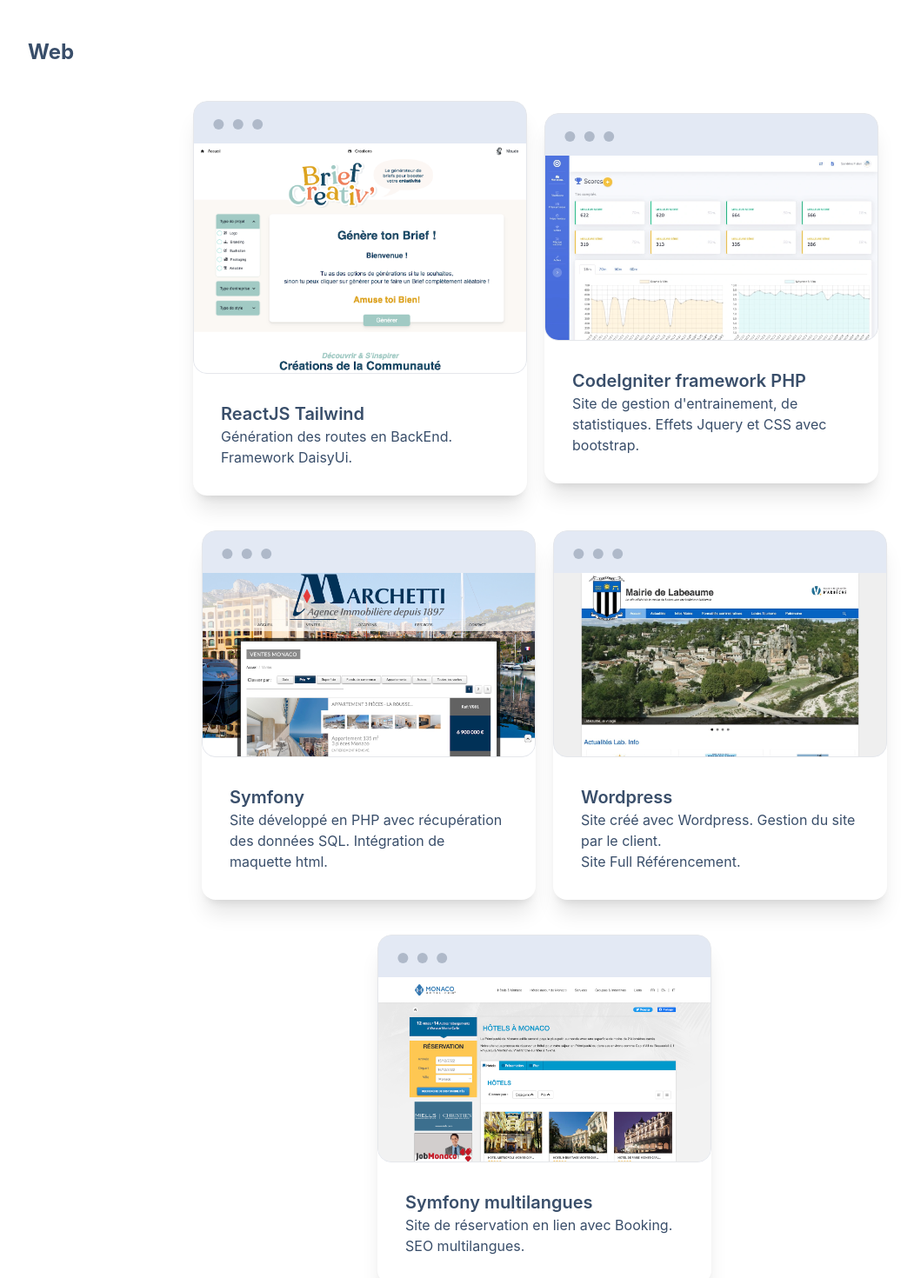
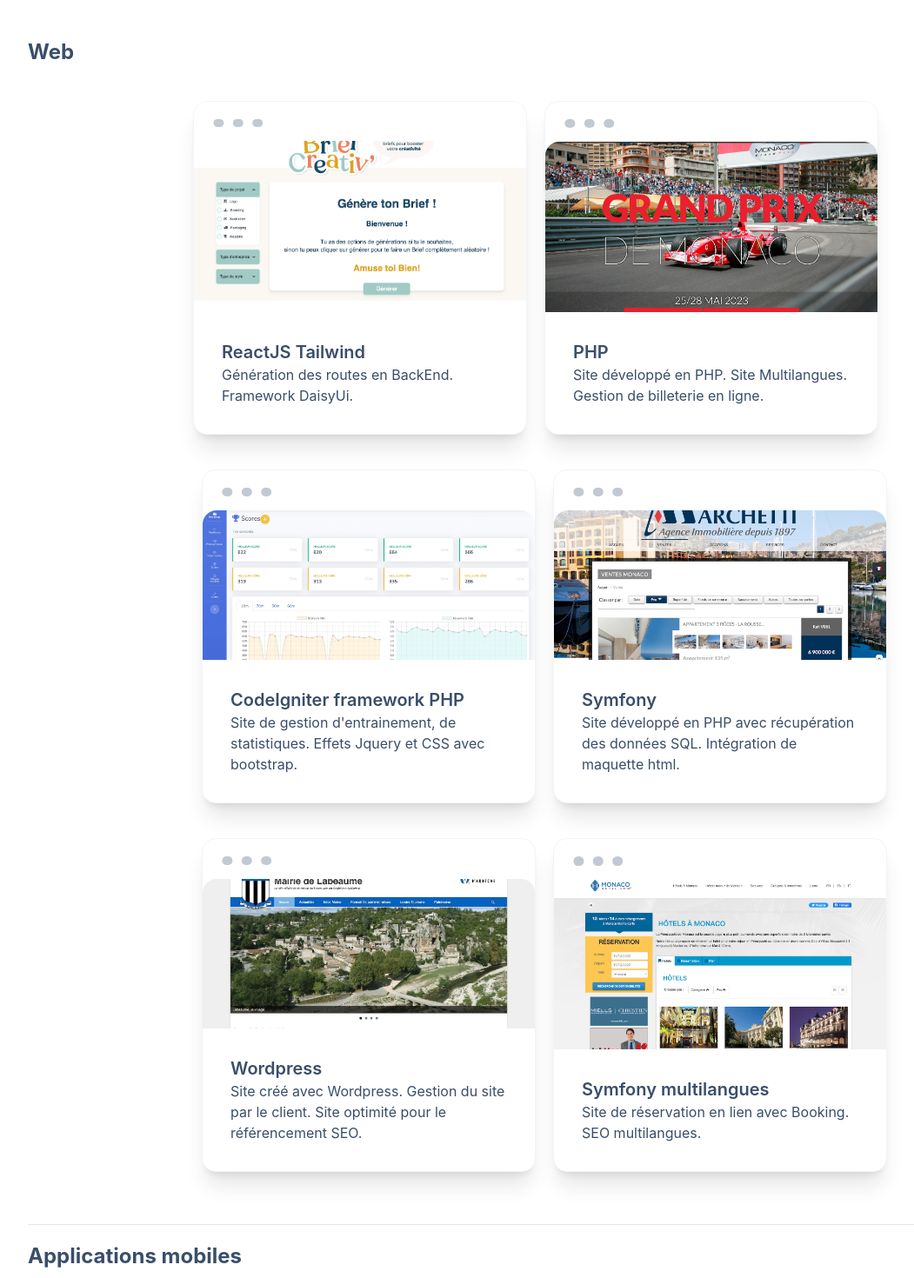
Before and after one commit to SandrineFial/Website-public, a Next.js app: page /realisations in a window 1280 px wide. Shown: the part 260-1730 px from the top of the page at 87% size, without its empty margins (24-1075 px from the left). Built offline with nearby package versions, Linux system fonts and the light colour scheme.

Commit message:
Modif Header référencement

```diff
--- a/components/Navbar.js
+++ b/components/Navbar.js
@@ -6,7 +6,7 @@
 
 function Navbar() {
   return (
-    <div className='bg-sky-600 py-5 bg-gradient-to-t from-sky-400 to-sky-600'>
+    <div className='bg-sky-500 py-5'>
       <div className="flex flex-row justify-center items-center">
         <ul className="menu menu-horizontal px-1">
           <li>
--- a/components/Realisations.js
+++ b/components/Realisations.js
@@ -4,9 +4,90 @@
 import { FontAwesomeIcon } from '@fortawesome/react-fontawesome';
 import { faImage } from '@fortawesome/free-solid-svg-icons';
 import Image from 'next/image';
+import { Helmet } from "react-helmet";
 
 export default function Realisations() {
+
+  const metaDescription = "Voici les sites web, les applications web et mobiles que j'ai réalisé avec différents langages de programmation : PHP, Javascript Css. Avec les Frawmeword React JS ou alos Symfony."
+
+  const tabSites = [
+    { "img": "/site-briefcreativ.png", "alt": "BriefCreativ",
+      "titre": "ReactJS Tailwind", "description":"Génération des routes en BackEnd. Framework DaisyUi." },
+      { "img": "/site-grand-prix.jpg", "alt": "Grad Prix de Monaco",
+        "titre": "PHP", "description":"Site développé en PHP. Site Multilangues. Gestion de billeterie en ligne." },
+    { "img": "/site-entrainement.webp", "alt": "Entrainement",
+      "titre": "CodeIgniter framework PHP", "description":"Site de gestion d'entrainement, de statistiques. Effets Jquery et CSS avec bootstrap." },
+    { "img": "/site-immobilier.webp", "alt": "Immobilier",
+    "titre": "Symfony", "description":"Site développé en PHP avec récupération des données SQL. Intégration de maquette html." },
+    { "img": "/site-labeaume.webp", "alt": "Labeaume",
+      "titre": "Wordpress", "description":"Site créé avec Wordpress. Gestion du site par le client. Site optimité pour le référencement SEO." },
+    { "img": "/site-monacohotel.webp", "alt": "MonacoHotel",
+      "titre": "Symfony multilangues", "description":"Site de réservation en lien avec Booking. SEO multilangues." },
+  ];
+
+  const sites = tabSites.map(
+    (data, k) => {
+      return (
+        <div className="card md:h-96 md:w-96 bg-base-100 border-1 border-slate-100 shadow-xl my-5 mockup-window border bg-base-100">
+          <figure>
+              <div className="flex justify-center bg-base-200">
+                <img src={data.img} alt={data.alt} className='transition duration-300 hover:scale-150 hover:-translate-y-1 object-cover'/>
+              </div>
+          </figure>
+          <div className="card-body">
+            <div className=''>
+              <h2 className="card-title">{data.titre}</h2>
+              <p>{data.description}</p>
+            </div> {/*}
+            <div className="card-actions justify-end">
+              <figure><img src="/site-entrainement.webp" alt="Entrainement" className='h-24 w-24' /></figure>
+            </div> */}
+          </div>
+        </div>
+       ) }
+  )
+
+
+  const tabImgFlyers = [
+    { "img": "flyer-asian.jpg", "alt":"Flyer Asian store"},
+    { "img": "flyer-boulanger.jpg", "alt":"Flyer Boulangerie"},
+    { "img": "flyer-boutique.jpg", "alt":"Flyer Boutique"},
+    { "img": "flyer-EHPAD-var.jpg", "alt":"Sport sante"},
+    { "img": "affiche-ordi.jpg", "alt":"Affiche ordi"},
+    { "img": "affiche-maintenance.jpg", "alt":"Affiche maintenance"},
+    { "img": "affiche-pc.jpg", "alt":"Affiche PC"},
+  ];
+
+  const tabImgCV = [
+    { "img": "carte-visite-cuisinier.jpg", "alt": "CV cuisinier" },
+    { "img": "carte-visite-demenagement.jpg", "alt": "CV Demenageur" },
+    { "img": "carte-visite-infirmiere.jpg", "alt": "CV Infirmière" },
+    { "img": "carte-visite-menage.jpg", "alt": "CV Menage" },
+  ];
+
+  const imgFlyers = tabImgFlyers.map(
+    (data, k) => {
+      const lienImg = "/infographie/"+data.img;
+      return ( <img src={lienImg} alt={data.alt} className="h-64 shadow-xl mb-4 transition duration-300 hover:scale-150 hover:-translate-y-1"/> ) }
+  )
+
+  const imgCV = tabImgCV.map(
+    (data, k) => {
+      const lienImg = "/infographie/"+data.img;
+      return ( <img src={lienImg} alt={data.alt} className="h-40 shadow-xl mb-4 transition duration-300 hover:scale-125 hover:-translate-y-1"/> ) }
+  )
+
   return (
+
+    <div>
+      <Helmet>
+          <title>Réalisations : sites web, applications mobiles</title>
+          <link rel="canonical" href="https://fialons-web.fr/realisations" />
+          <meta property="og:type" content="website" />
+          <meta property="og:title" content="Sites internet, Applications mobiles" key="Websites, applications" />
+          <meta property="og:description" content={metaDescription}/>
+          <meta name="description" content={metaDescription}/>
+      </Helmet>
     <div className=" mx-10 px-4 my-10">
       <h1 className="text-4xl m-5">
         <FontAwesomeIcon icon={faImage} size="xs" /> Réalisations
@@ -19,102 +100,7 @@
             <h2 className='py-5 font-bold text-2xl'>Web</h2>
             <div className='flex md:flex-row flex-col md:space-x-5 justify-center md:flex-wrap items-center'>
 
-
-              <div className="card md:w-96 bg-base-100 shadow-xl my-5">
-                  <figure>
-                    <div className="mockup-window border bg-base-300">
-                      <div className="flex justify-center bg-base-200">
-                        <img src="/site-briefcreativ.png" alt="BriefCreativ" />
-                      </div>
-                    </div>
-                  </figure>
-                  <div className="card-body">
-                    <div className=''>
-                      <h2 className="card-title">ReactJS Tailwind</h2>
-                      <p>Génération des routes en BackEnd. Framework DaisyUi.</p>
-                    </div> {/*}
-                    <div className="card-actions justify-end">
-                      <figure><img src="/site-entrainement.webp" alt="Entrainement" className='h-24 w-24' /></figure>
-                    </div> */}
-                  </div>
-                </div>
-
-                <div className="card md:w-96 bg-base-100 shadow-xl my-5">
-                  <figure>
-                    <div className="mockup-window border bg-base-300">
-                      <div className="flex justify-center bg-base-200">
-                        <img src="/site-entrainement.webp" alt="Entrainement" />
-                      </div>
-                    </div>
-                  </figure>
-                  <div className="card-body">
-                    <div className=''>
-                      <h2 className="card-title">CodeIgniter framework PHP</h2>
-                      <p>Site de gestion d'entrainement, de statistiques. Effets Jquery et CSS avec bootstrap.</p>
-                    </div> {/*}
-                    <div className="card-actions justify-end">
-                      <figure><img src="/site-entrainement.webp" alt="Entrainement" className='h-24 w-24' /></figure>
-                    </div> */}
-                  </div>
-                </div>
-
-                <div className="card md:w-96 bg-base-100 shadow-xl my-5">
-                  <figure>
-                    <div className="mockup-window border bg-base-300">
-                      <div className="flex justify-center bg-base-200">
-                        <img src="/site-immobilier.webp" alt="Immobilier" />
-                      </div>
-                    </div>
-                  </figure>
-                  <div className="card-body">
-                    <div className=''>
-                      <h2 className="card-title">Symfony</h2>
-                      <p>Site développé en PHP avec récupération des données SQL. Intégration de maquette html.</p>
-                    </div> {/*
-                    <div className="card-actions justify-end">
-                      <figure><img src="/site-immobilier.webp" alt="Immobilier" className='h-24 w-24' /></figure>
-                    </div> */}
-                  </div>
-                </div>
-
-                <div className="card md:w-96 bg-base-100 shadow-xl my-5">
-                  <figure>
-                    <div className="mockup-window border bg-base-300">
-                      <div className="flex justify-center bg-base-200">
-                        <img src="/site-labeaume.webp" alt="Labeaume" />
-                      </div>
-                    </div>
-                  </figure>
-                  <div className="card-body flex">
-                    <div className=''>
-                      <h2 className="card-title">Wordpress</h2>
-                      <p>Site créé avec Wordpress. Gestion du site par le client.</p>
-                      <p>Site Full Référencement.</p>
-                    </div> {/*
-                    <div className="card-actions justify-end">
-                      <figure><img src="/site-labeaume.webp" alt="Labeaume" className='h-24 w-24' /></figure>
-                    </div> */}
-                  </div>
-                </div>
-
-                <div className="card md:w-96 bg-base-100 shadow-xl my-5">
-                  <figure>
-                    <div className="mockup-window border bg-base-300">
-                      <div className="flex justify-center bg-base-200">
-                        <img src="/site-monacohotel.webp" alt="MonacoHotel" />
-                      </div>
-                    </div>
-                  </figure>
-                  <div className="card-body flex flex-row">
-                    <div className=''>
-                      <h2 className="card-title">Symfony multilangues</h2>
-                      <p>Site de réservation en lien avec Booking. SEO multilangues.</p>
-                    </div> {/*}
-                    <div className="card-actions justify-end">
-                      <figure><img src="/site-monacohotel.webp" alt="MonacoHotel" className='h-24 w-24' /></figure>
-                  </div>*/}
-                  </div>
-                </div>
+              {sites}
 
             </div>
           </div>
@@ -143,25 +129,16 @@
             <h2 className='py-5 font-bold text-2xl'>Infographie, print</h2>
 
             <div className="flex flex-col md:flex-row md:flex-wrap justify-center items-center p-4 space-x-4">
-                <img src="/infographie/flyer-asian.jpg" alt="Flyer Asian store" className="h-64 shadow-xl mb-4"/>
-                <img src="/infographie/flyer-boulanger.jpg" alt="Flyer Boulangerie"  className="h-64 shadow-xl mb-4"/>
-                <img src="/infographie/flyer-boutique.jpg" alt="Flyer Boutique"  className="h-64 shadow-xl mb-4"/>
-                <img src="/infographie/flyer-EHPAD-var.jpg" alt="Sport sante" className="h-64 shadow-xl mb-4"/>
-                <img src="/infographie/affiche-ordi.jpg" alt="Affiche ordi" className="h-64 shadow-xl mb-4"/>
-                <img src="/infographie/affiche-maintenance.jpg" alt="Affiche maintenance"  className=" h-64 shadow-xl mb-4"/>
-                <img src="/infographie/affiche-pc.jpg" alt="Affiche PC"  className="h-64 shadow-xl mb-4"/>
+              {imgFlyers}
             </div>
 
             <div className="flex flex-col md:flex-row md:flex-wrap justify-center items-center p-4 space-x-4">
-                <img src="/infographie/carte-visite-cuisinier.jpg" alt="CV cuisinier" className="h-32 shadow-xl mb-4"/>
-                <img src="/infographie/carte-visite-demenagement.jpg" alt="CV Demenageur" className="h-32 shadow-xl mb-4"/>
-                <img src="/infographie/carte-visite-infirmiere.jpg" alt="CV Infirmière" className="h-32 shadow-xl mb-4"/>
-                <img src="/infographie/carte-visite-menage.jpg" alt="CV Menage" className="h-32 shadow-xl mb-4"/>
-
+                {imgCV}
             </div>
           </div>
       </div>
 
     </div>
+    </div>
   );
 }
--- a/package.json
+++ b/package.json
@@ -19,7 +19,6 @@
     "@react-email/text": "^0.0.5",
     "autoprefixer": "^10.4.14",
     "axios": "^1.4.0",
-    "bootstrap": "^5.2.3",
     "daisyui": "^2.51.6",
     "next": "12.1.6",
     "nodemailer": "^6.9.2",
@@ -28,7 +27,9 @@
     "react-bootstrap": "^2.7.4",
     "react-dom": "18.1.0",
     "react-email": "^1.9.3",
-    "react-hook-form": "^7.43.9"
+    "react-helmet": "^6.1.0",
+    "react-hook-form": "^7.43.9",
+    "sib-api-v3-sdk": "^8.5.0"
   },
   "devDependencies": {
     "@testing-library/jest-dom": "^5.16.4",
```
Also changed, not shown: components/Contact.js (+42 -8 lines), components/Home.js (+22 -10 lines), components/Parcours.js (+17 -7 lines), pages/_app.js (+8 -6 lines), public/site-grand-prix.jpg (added), 1 other file (tests, documents, lock files or other folders).
